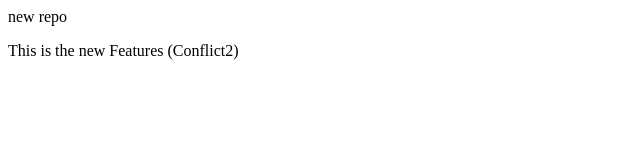
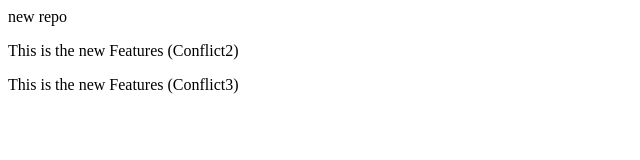
Before and after one commit to siddheshThorat04/LocalRepo, a plain HTML site: page index.html in a window 1280 px wide. Shown: the whole page, without its empty margins (0-640 px from the left). Drawn offline with Linux system fonts and the light colour scheme.

Commit message:
Resolving conflicts

```diff
--- a/index.html
+++ b/index.html
@@ -1,2 +1,3 @@
 <p>new repo</p>
 <p>This is the new Features (Conflict2)</p>
+<p>This is the new Features (Conflict3)</p>
```
